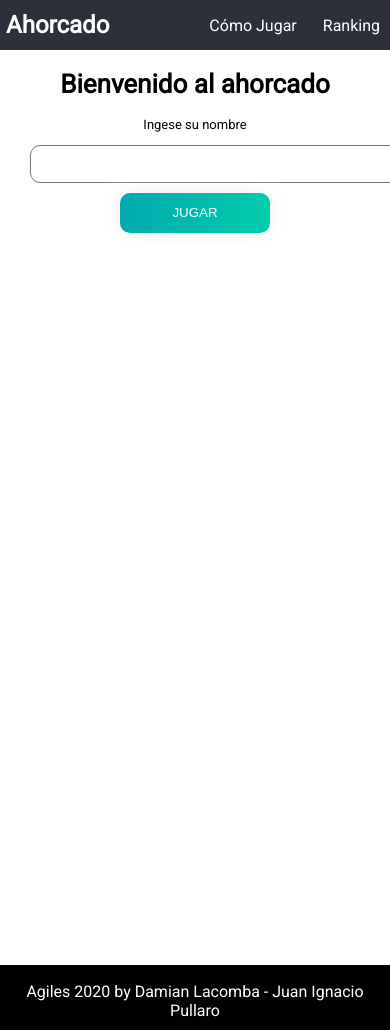
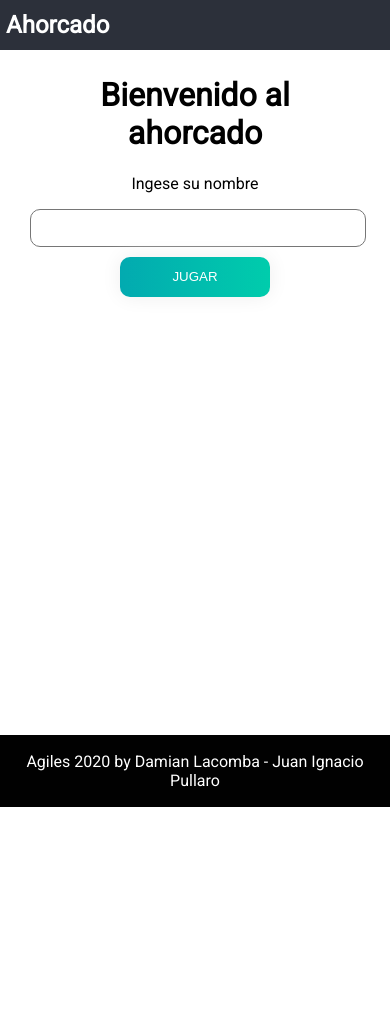
Before and after one commit to damianlacomba/ahorcado2020, a Flask app: page / in a window 390 px wide; the page is wider, and only the part inside the window is pictured. After the commit the page ends 807 px from the top of that part, so only its background shows below. Run offline with Flask 2, Linux system fonts and the light colour scheme.

Commit message:
Responsive-Final

```diff
--- a/static/css/main.css
+++ b/static/css/main.css
@@ -131,20 +131,20 @@ picture img {
             color: white;
         }
         picture img {
-            height: 150px;
+            height: 160px;
         }
         .content {
             text-align: center;
-            font-size: 13px;
+            font-size: 16px;
             padding: 30px;
-            margin-top: -28px;
-            height: 102vh;
+            margin-top: -25px;
+            height: 77vh;
         }
         .letra {
             text-decoration: none;
-            padding: 1px;
+            padding: 5px;
             font-weight: 603;
-            font-size: 28px;
+            font-size: 23px;
             color: #ffffff;
             background-color: #2c303a;
             border-radius: 6px;
@@ -161,9 +161,16 @@ picture img {
         footer {
             background-color: #010101;
             color: white;
-            height: 64px;
+            height: 71px;
             padding-top: 1px;
             text-align: center;
-            margin-top: 22px;
+            margin-top: 0px;
+        }
+        .user {
+            height: 34px;
+            width: 100%;
+            border-radius: 10px;
+            border-style: solid;
+            border-width: thin;
         }
       }
--- a/templates/base.html
+++ b/templates/base.html
@@ -13,8 +13,8 @@
     <header class="navbar">
         <h2><a href="/">Ahorcado</a></h2>
         <ul class="menu">
-            <li><a href="/comojugar">Cómo Jugar</a></li>
-            <li><a href="/ranking">Ranking</a></li>
+            <!--<li><a href="/comojugar">Cómo Jugar</a></li>-->
+            <!--<li><a href="/ranking">Ranking</a></li>-->
         </ul>
     </header>
     {%block content%}
```
